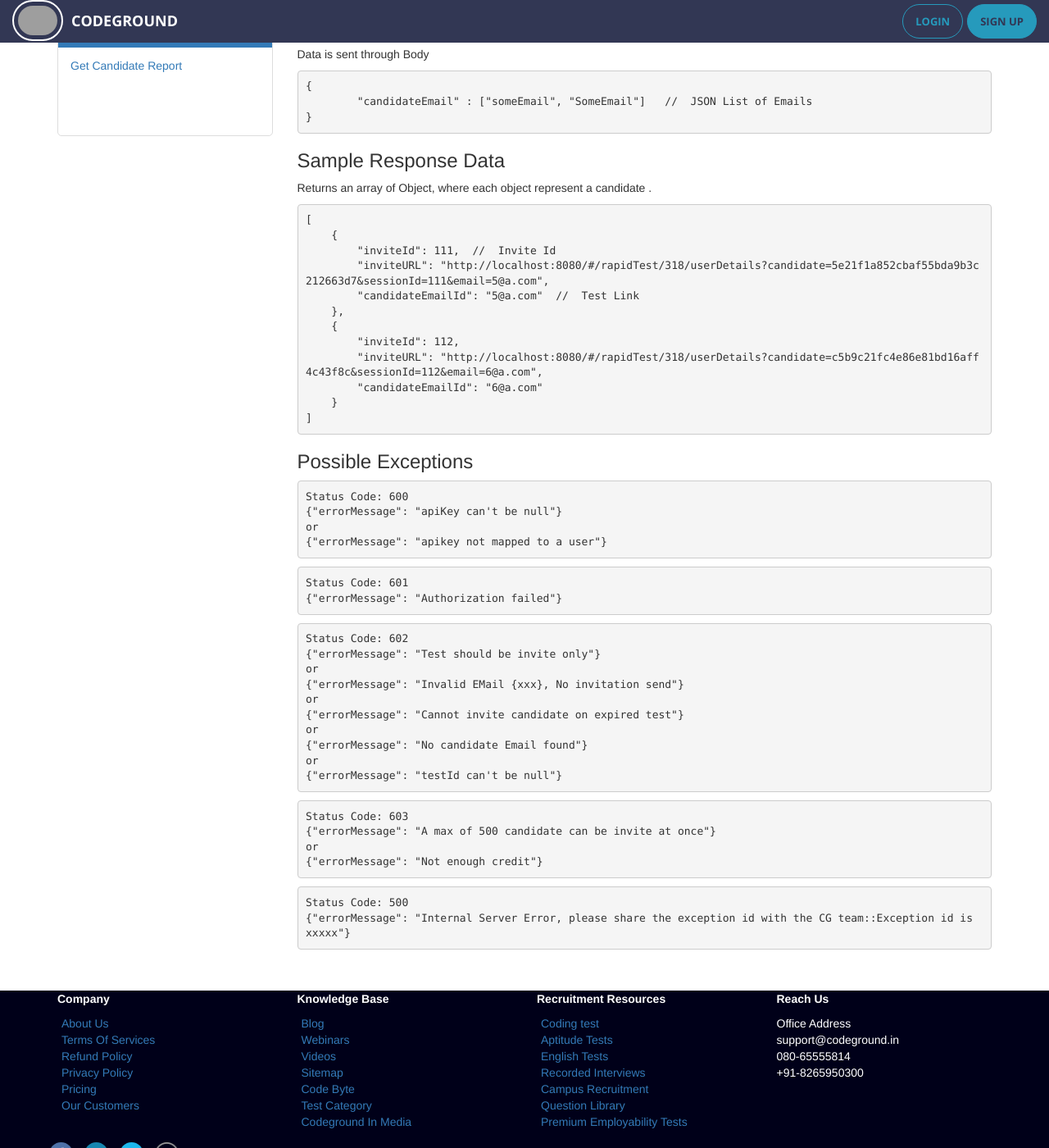
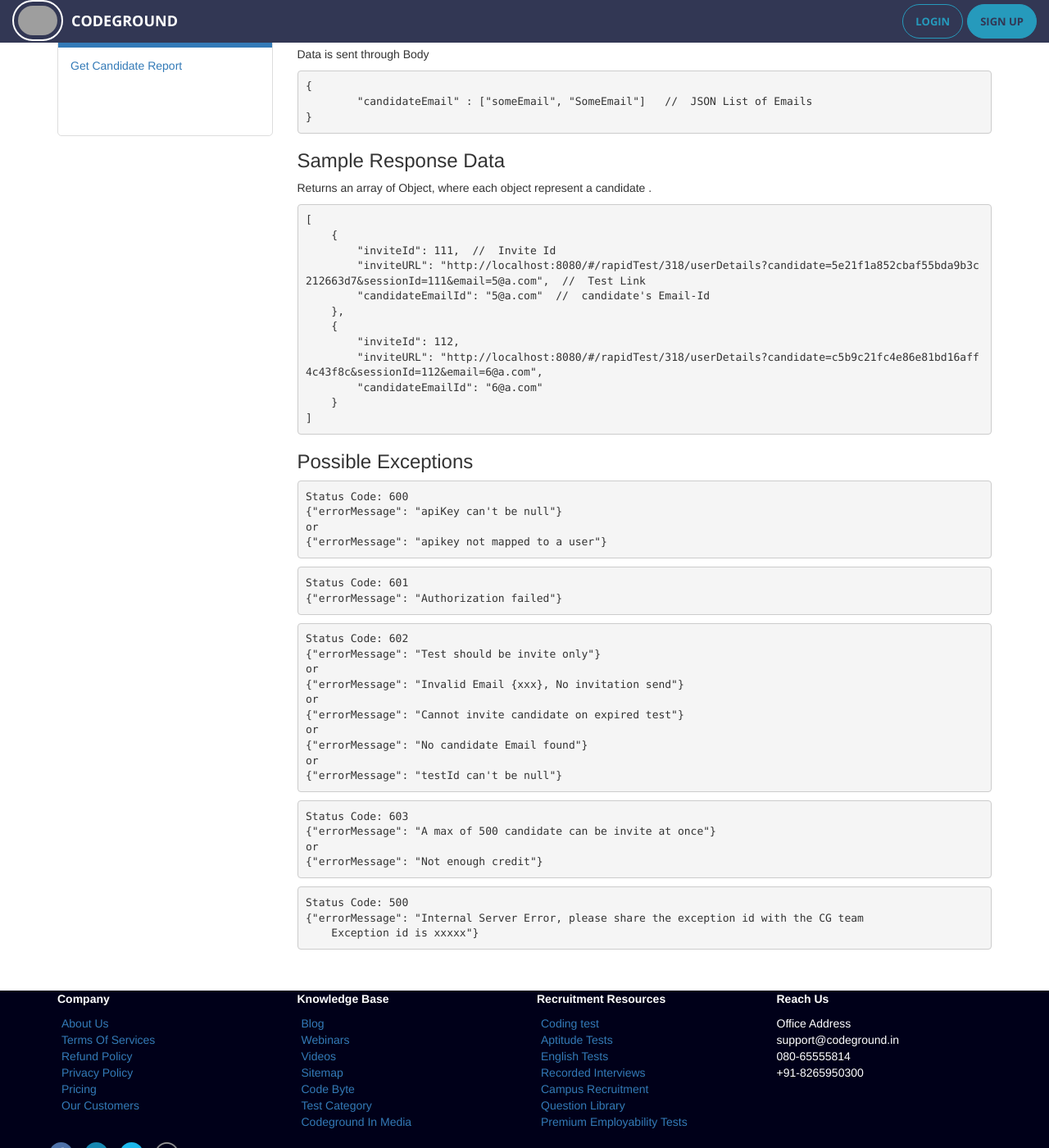
Before and after one commit to shubham18rastogi/CodeGround-API-documentation-, a Jekyll site: the page built from generateInviteLink.md, in a window 1280 px wide and 1400 px high, scrolled down 348 px. Shown: the whole window at 82% size. Built offline with Jekyll 4.4.1, drawn with Linux system fonts in a browser that asks for light colours; grey boxes are pictures that could not be loaded.

Commit message:
spell-check-2

````diff
--- a/generateInviteLink.md
+++ b/generateInviteLink.md
@@ -29,8 +29,8 @@ Returns an array of Object, where each object represent a candidate .
 [
     {
         "inviteId": 111,  //  Invite Id
-        "inviteURL": "http://localhost:8080/#/rapidTest/318/userDetails?candidate=5e21f1a852cbaf55bda9b3c212663d7&sessionId=111&email=5@a.com",
-        "candidateEmailId": "5@a.com"  //  Test Link
+        "inviteURL": "http://localhost:8080/#/rapidTest/318/userDetails?candidate=5e21f1a852cbaf55bda9b3c212663d7&sessionId=111&email=5@a.com",  //  Test Link
+        "candidateEmailId": "5@a.com"  //  candidate's Email-Id
     },
     {
         "inviteId": 112,
@@ -57,7 +57,7 @@ Status Code: 601
 Status Code: 602
 {"errorMessage": "Test should be invite only"}
 or
-{"errorMessage": "Invalid EMail {xxx}, No invitation send"}
+{"errorMessage": "Invalid Email {xxx}, No invitation send"}
 or
 {"errorMessage": "Cannot invite candidate on expired test"}
 or
@@ -76,5 +76,6 @@ or
 
 ```
 Status Code: 500
-{"errorMessage": "Internal Server Error, please share the exception id with the CG team::Exception id is xxxxx"}
+{"errorMessage": "Internal Server Error, please share the exception id with the CG team
+    Exception id is xxxxx"}
 ```
````
Also changed, not shown: getCandidateReport.md (+2 -1 lines), getLiveTest.md (+3 -2 lines), hitLimit.md (+1 -1 lines), prerequisites.md (+2 -1 lines).
